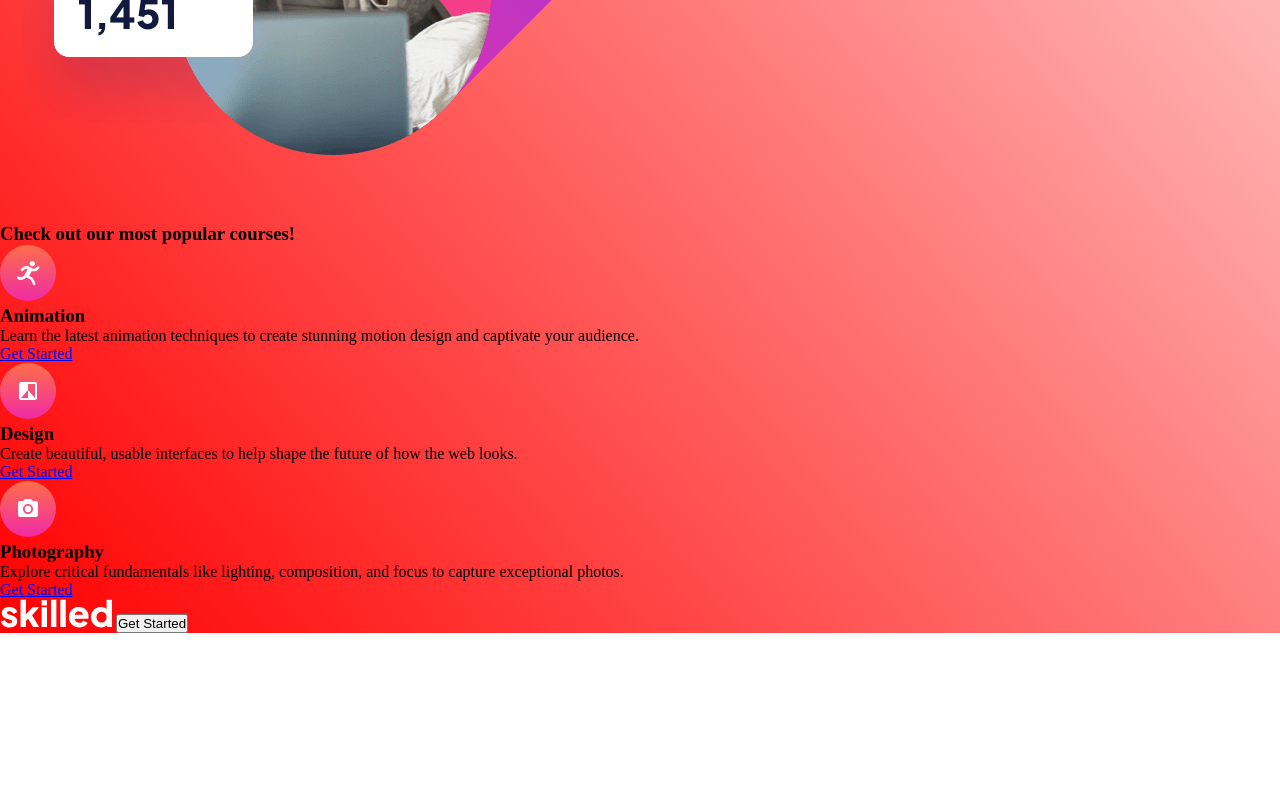
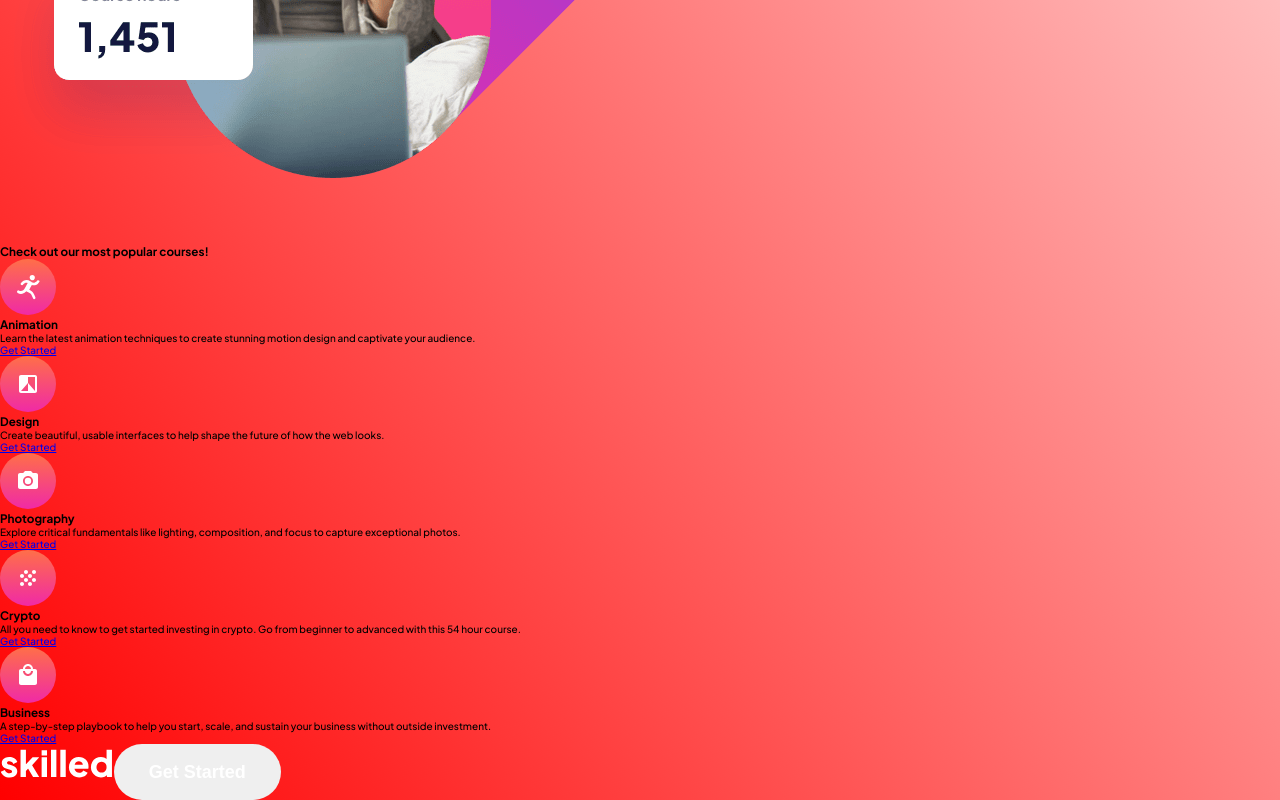
Before and after one commit to Genildocs/skilled-elearning-landing-page, a plain HTML site: page index.html in a window 1280 px wide. Shown: the part 863-1663 px from the top of the page. Before the commit the page ends 1496 px from the top, so only its background shows below. Drawn offline with nearby package versions, Linux system fonts and the light colour scheme.

Commit message:
estilizando o button

```diff
--- a/index.html
+++ b/index.html
@@ -39,7 +39,7 @@
             <picture class="center-image">
               <source
               media="(max-width:500px)"
-              srcset="./assets/image-hero-mobile.png"
+              srcset="/assets/image-hero-mobile.png"
             />
             <img
               src="/assets/image-hero-desktop.png"
@@ -55,24 +55,38 @@
             </div>
 
             <div class="cards-animation">
-              <img src="./assets/icon-animation.svg" alt="icon person run" class="cards-animation__image">
+              <img src="./assets/icon-animation.svg" alt="icon person run" class="cards-image cards-animation__image">
               <h3 class="cards-animation__title">Animation</h3>
               <p class="cards-animation__paragraph">Learn the latest animation techniques to create stunning motion design and captivate your audience.</p>
               <a href="#" class="links cards-animation__link">Get Started</a>
             </div>
 
             <div class="cards-design">
-              <img src="./assets/icon-design.svg" alt="image design" class="cards-design__image">
+              <img src="./assets/icon-design.svg" alt="image design" class="cards-image cards-design__image">
               <h3 class="cards-design__title">Design</h3>
               <p class="cards-design__paragraph">Create beautiful, usable interfaces to help shape the future of how the web looks.</p>
               <a href="#" class="links cards-design__link">Get Started</a>
             </div>
 
             <div class="cards-photography">
-              <img src="./assets/icon-photography.svg" alt="image camera" class="cards-photography__image">
+              <img src="./assets/icon-photography.svg" alt="image camera" class="cards-image cards-photography__image">
               <h3 class="cards-photography__title">Photography</h3>
               <p class="cards-photography__paragraph">Explore critical fundamentals like lighting, composition, and focus to capture exceptional photos.</p>
               <a href="#" class="links cards-photography__link">Get Started</a>
+            </div>
+
+            <div class="cards-crypto">
+              <img src="./assets/icon-crypto.svg" alt="coin crypto" class="cards-image cards-crypto__image">
+              <h3 class="cards-crypto__title">Crypto</h3>
+              <p class="cards-crypto__paragraph">All you need to know to get started investing in crypto. Go from beginner to advanced with this 54 hour course.</p>
+              <a href="#" class="links cards-crypto__link">Get Started</a>
+            </div>
+
+            <div class="cards-business">
+              <img src="./assets/icon-business.svg" alt="cart" class="cards-image cards-business__image">
+              <h3 class="cards-business__title">Business</h3>
+              <p class="cards-business__paragraph">A step-by-step playbook to help you start, scale, and sustain your business without outside investment.</p>
+              <a href="#" class="links cards-business__link">Get Started</a>
             </div>
           </section>
         </main>
--- a/sass/_base.scss
+++ b/sass/_base.scss
@@ -8,6 +8,8 @@
     --color-grey: #83869a;
     --color-blue: #4851ff;
     --color-orange: #ff6f48;
+    --font-size-paragraph-btn: 1.8rem;
+    --line-height-paragraph-btn: 2.8rem;
 
 }
 
@@ -17,8 +19,21 @@
     padding: 0;
 }
 
+*,
+*::before,
+*::after{
+    box-sizing: inherit;
+}
+
+
+html{
+    font-size: 62.5%;
+    box-sizing: border-box;
+}
+
 body{
     background-image: linear-gradient(to  left bottom, var(--color-white), red);
+    font-family: 'Plus Jakarta Sans', sans-serif;
     min-height: 100vh;
     /* background: var(--color-white); */
 }
--- a/sass/_components.scss
+++ b/sass/_components.scss
@@ -1 +1,28 @@
-@use "./mixins";
+////Buttons
+
+.btn{
+    font-size: var(--font-size-paragraph-btn);
+    line-height: var(--line-height-paragraph-btn);
+    padding: 1.4rem 3.1rem;
+    font-weight: 700;
+    width: 16.7rem;
+    height: 5.6rem;
+    border: none;
+    border-radius: 5rem;
+    color: var(--color-white);
+    cursor: pointer;
+    transition: all .2s;
+
+    &:hover{
+        transform: translateY(-3px)
+    }
+
+    &:active{
+        transform: translateY(-1px);
+        background-color: azure;
+    }
+}
+
+.header__btn{
+    background-color: var(--color-dark);
+}
```
Also changed, not shown: css/style.css, 1 other file.
